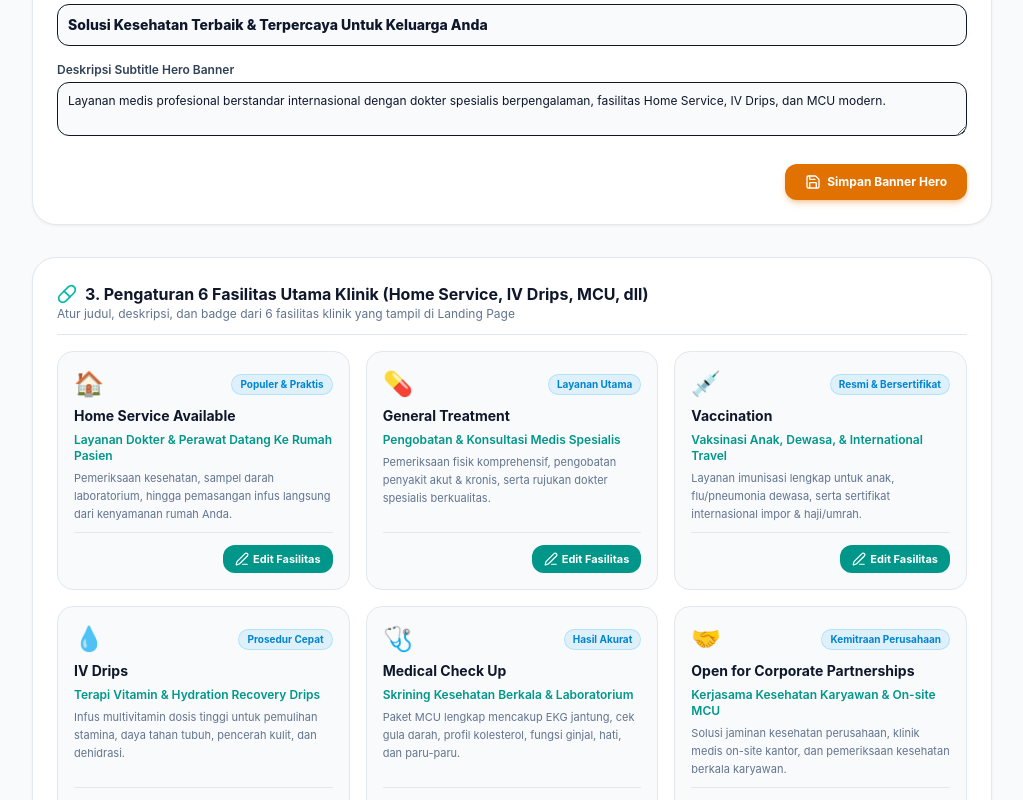
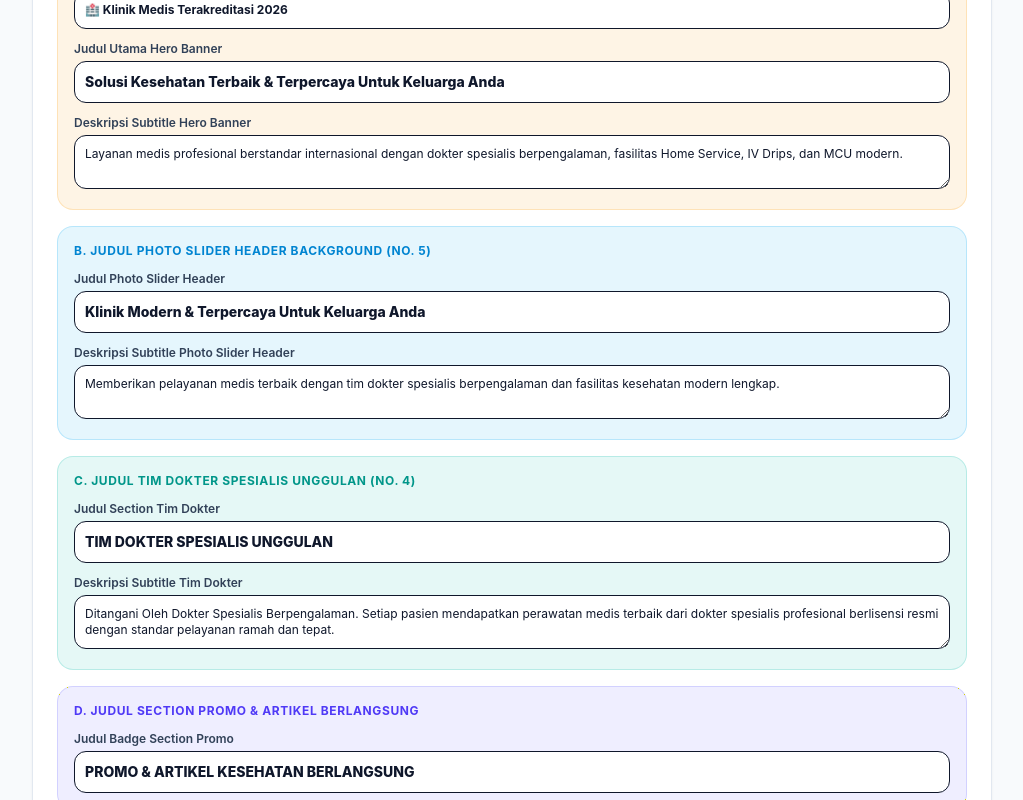
Before and after one commit to randyfp21/ProjectKlinikAlwi, a React (Vite) app in the folder frontend/: page /dashboard/cms in a window 1280 px wide. Shown: the part 1000-1800 px from the top of the page, without its empty margins (256-1279 px from the left). Built offline with nearby package versions, Linux system fonts and the light colour scheme; no server answers; sample sign-in values are in the browser's storage.

Commit message:
feat: Make all Landing Page section titles customizable via CMS Admin and sync end-to-end to PostgreSQL database

```diff
--- a/frontend/src/pages/CMSManagementPage.tsx
+++ b/frontend/src/pages/CMSManagementPage.tsx
@@ -55,11 +55,16 @@ export const CMSManagementPage: React.FC = () => {
     clinicAddress: cms.clinicAddress,
   });
 
-  // Hero Form State
+  // Hero Form State (Header & Judul Section CMS)
   const [heroForm, setHeroForm] = useState({
     heroTitle: cms.heroTitle,
     heroSubtitle: cms.heroSubtitle,
     heroBadge: cms.heroBadge,
+    galleryHeaderTitle: cms.galleryHeaderTitle,
+    galleryHeaderSubtitle: cms.galleryHeaderSubtitle,
+    doctorsHeaderTitle: cms.doctorsHeaderTitle,
+    doctorsHeaderSubtitle: cms.doctorsHeaderSubtitle,
+    promosHeaderTitle: cms.promosHeaderTitle,
   });
 
   const showToast = (msg: string) => {
@@ -394,6 +399,11 @@ export const CMSManagementPage: React.FC = () => {
                 heroTitle: 'Solusi Kesehatan Terbaik & Terpercaya Untuk Keluarga Anda',
                 heroSubtitle: 'Layanan medis profesional berstandar internasional dengan dokter spesialis berpengalaman, fasilitas Home Service, IV Drips, dan MCU modern.',
                 heroBadge: '🏥 Klinik Medis Terakreditasi 2026',
+                galleryHeaderTitle: 'Klinik Modern & Terpercaya Untuk Keluarga Anda',
+                galleryHeaderSubtitle: 'Memberikan pelayanan medis terbaik dengan tim dokter spesialis berpengalaman dan fasilitas kesehatan modern lengkap.',
+                doctorsHeaderTitle: 'TIM DOKTER SPESIALIS UNGGULAN',
+                doctorsHeaderSubtitle: 'Ditangani Oleh Dokter Spesialis Berpengalaman. Setiap pasien mendapatkan perawatan medis terbaik dari dokter spesialis profesional berlisensi resmi dengan standar pelayanan ramah dan tepat.',
+                promosHeaderTitle: 'PROMO & ARTIKEL KESEHATAN BERLANGSUNG',
               });
               showToast('Pengaturan CMS berhasil di-reset ke nilai default bawaan!');
             }}
@@ -517,33 +527,38 @@ export const CMSManagementPage: React.FC = () => {
         </form>
       </div>
 
-      {/* SECTION 2: HERO BANNER CMS */}
+      {/* SECTION 2: HERO BANNER & JUDUL HEADLINE SECTION LANDING PAGE */}
       <div className="glass-card p-6 rounded-3xl border shadow-sm space-y-4">
         <div className="flex items-center justify-between border-b border-slate-200 dark:border-slate-800 pb-3">
+          <div>
             <h2 className="text-base font-bold text-slate-900 dark:text-slate-100 flex items-center gap-2">
-            <Sparkles className="w-5 h-5 text-amber-500" /> 2. Pengaturan Header Hero Banner Landing Page
+              <Sparkles className="w-5 h-5 text-amber-500" /> 2. Pengaturan Judul Header & Section Landing Page
             </h2>
+            <p className="text-xs text-slate-500">Atur judul banner utama, judul photo slider background, judul tim dokter, dan judul promo kesehatan</p>
+          </div>
         </div>
 
         <form onSubmit={handleSaveHero} className="space-y-4 text-xs">
+          <div className="p-4 rounded-2xl bg-amber-500/10 border border-amber-500/20 space-y-3">
+            <h3 className="font-bold text-amber-600 dark:text-amber-400 text-xs uppercase tracking-wider">A. BANNER HERO UTAMA (Halaman Atas)</h3>
             <div>
               <label className="text-slate-700 dark:text-slate-300 block mb-1 font-semibold">Teks Badge Header Banner</label>
               <input
                 type="text"
                 value={heroForm.heroBadge}
                 onChange={(e) => setHeroForm({ ...heroForm, heroBadge: e.target.value })}
-              className="w-full p-2.5 bg-slate-50 dark:bg-slate-800 border rounded-xl font-bold text-amber-600 dark:text-amber-400 focus:outline-none"
+                className="w-full p-2.5 bg-white dark:bg-slate-800 border rounded-xl font-bold text-amber-600 dark:text-amber-400 focus:outline-none"
               />
             </div>
 
             <div>
-            <label className="text-slate-700 dark:text-slate-300 block mb-1 font-semibold">Judul Utama Hero (Heading 1)</label>
+              <label className="text-slate-700 dark:text-slate-300 block mb-1 font-semibold">Judul Utama Hero Banner</label>
               <input
                 type="text"
                 required
                 value={heroForm.heroTitle}
                 onChange={(e) => setHeroForm({ ...heroForm, heroTitle: e.target.value })}
-              className="w-full p-2.5 bg-slate-50 dark:bg-slate-800 border rounded-xl font-extrabold text-slate-900 dark:text-slate-100 text-sm focus:outline-none"
+                className="w-full p-2.5 bg-white dark:bg-slate-800 border rounded-xl font-extrabold text-slate-900 dark:text-slate-100 text-sm focus:outline-none"
               />
             </div>
 
@@ -554,8 +569,73 @@ export const CMSManagementPage: React.FC = () => {
                 required
                 value={heroForm.heroSubtitle}
                 onChange={(e) => setHeroForm({ ...heroForm, heroSubtitle: e.target.value })}
-              className="w-full p-2.5 bg-slate-50 dark:bg-slate-800 border rounded-xl text-slate-900 dark:text-slate-100 focus:outline-none"
+                className="w-full p-2.5 bg-white dark:bg-slate-800 border rounded-xl text-slate-900 dark:text-slate-100 focus:outline-none"
               />
+            </div>
+          </div>
+
+          <div className="p-4 rounded-2xl bg-sky-500/10 border border-sky-500/20 space-y-3">
+            <h3 className="font-bold text-sky-600 dark:text-sky-400 text-xs uppercase tracking-wider">B. JUDUL PHOTO SLIDER HEADER BACKGROUND (No. 5)</h3>
+            <div>
+              <label className="text-slate-700 dark:text-slate-300 block mb-1 font-semibold">Judul Photo Slider Header</label>
+              <input
+                type="text"
+                required
+                value={heroForm.galleryHeaderTitle}
+                onChange={(e) => setHeroForm({ ...heroForm, galleryHeaderTitle: e.target.value })}
+                className="w-full p-2.5 bg-white dark:bg-slate-800 border rounded-xl font-extrabold text-sky-600 dark:text-sky-400 text-sm focus:outline-none"
+              />
+            </div>
+
+            <div>
+              <label className="text-slate-700 dark:text-slate-300 block mb-1 font-semibold">Deskripsi Subtitle Photo Slider Header</label>
+              <textarea
+                rows={2}
+                required
+                value={heroForm.galleryHeaderSubtitle}
+                onChange={(e) => setHeroForm({ ...heroForm, galleryHeaderSubtitle: e.target.value })}
+                className="w-full p-2.5 bg-white dark:bg-slate-800 border rounded-xl text-slate-900 dark:text-slate-100 focus:outline-none"
+              />
+            </div>
+          </div>
+
+          <div className="p-4 rounded-2xl bg-teal-500/10 border border-teal-500/20 space-y-3">
+            <h3 className="font-bold text-teal-600 dark:text-teal-400 text-xs uppercase tracking-wider">C. JUDUL TIM DOKTER SPESIALIS UNGGULAN (No. 4)</h3>
+            <div>
+              <label className="text-slate-700 dark:text-slate-300 block mb-1 font-semibold">Judul Section Tim Dokter</label>
+              <input
+                type="text"
+                required
+                value={heroForm.doctorsHeaderTitle}
+                onChange={(e) => setHeroForm({ ...heroForm, doctorsHeaderTitle: e.target.value })}
+                className="w-full p-2.5 bg-white dark:bg-slate-800 border rounded-xl font-extrabold text-teal-600 dark:text-teal-400 text-sm focus:outline-none"
+              />
+            </div>
+
+            <div>
+              <label className="text-slate-700 dark:text-slate-300 block mb-1 font-semibold">Deskripsi Subtitle Tim Dokter</label>
+              <textarea
+                rows={2}
+                required
+                value={heroForm.doctorsHeaderSubtitle}
+                onChange={(e) => setHeroForm({ ...heroForm, doctorsHeaderSubtitle: e.target.value })}
+                className="w-full p-2.5 bg-white dark:bg-slate-800 border rounded-xl text-slate-900 dark:text-slate-100 focus:outline-none"
+              />
+            </div>
+          </div>
+
+          <div className="p-4 rounded-2xl bg-indigo-500/10 border border-indigo-500/20 space-y-3">
+            <h3 className="font-bold text-indigo-600 dark:text-indigo-400 text-xs uppercase tracking-wider">D. JUDUL SECTION PROMO & ARTIKEL BERLANGSUNG</h3>
+            <div>
+              <label className="text-slate-700 dark:text-slate-300 block mb-1 font-semibold">Judul Badge Section Promo</label>
+              <input
+                type="text"
+                required
+                value={heroForm.promosHeaderTitle}
+                onChange={(e) => setHeroForm({ ...heroForm, promosHeaderTitle: e.target.value })}
+                className="w-full p-2.5 bg-white dark:bg-slate-800 border rounded-xl font-extrabold text-indigo-600 dark:text-indigo-400 text-sm focus:outline-none"
+              />
+            </div>
           </div>
 
           <div className="flex justify-end pt-2">
@@ -563,7 +643,7 @@ export const CMSManagementPage: React.FC = () => {
               type="submit"
               className="px-5 py-2.5 rounded-xl bg-amber-600 hover:bg-amber-700 text-white font-bold text-xs shadow-md shadow-amber-600/30 flex items-center gap-1.5"
             >
-              <Save className="w-4 h-4" /> Simpan Banner Hero
+              <Save className="w-4 h-4" /> Simpan Seluruh Judul Section CMS
             </button>
           </div>
         </form>
--- a/frontend/src/pages/LandingPage.tsx
+++ b/frontend/src/pages/LandingPage.tsx
@@ -39,7 +39,7 @@ export const LandingPage: React.FC = () => {
   const { t } = useLanguageStore();
   const { isDarkMode, toggleTheme } = useThemeStore();
   const cms = useCMSStore();
-  const { clinicName, clinicTagline, clinicLogoIcon, heroTitle, heroSubtitle, heroBadge, facilities, featuredDoctors, galleryPhotos, promos, contactPhone, contactEmail, contactInstagram, clinicAddress } = cms;
+  const { clinicName, clinicTagline, clinicLogoIcon, heroTitle, heroSubtitle, heroBadge, galleryHeaderTitle, galleryHeaderSubtitle, doctorsHeaderTitle, doctorsHeaderSubtitle, promosHeaderTitle, facilities, featuredDoctors, galleryPhotos, promos, contactPhone, contactEmail, contactInstagram, clinicAddress } = cms;
 
   const [activeSlideIndex, setActiveSlideIndex] = useState(0);
 
@@ -158,11 +158,11 @@ export const LandingPage: React.FC = () => {
           </div>
 
           <h2 className="text-4xl sm:text-6xl font-black tracking-tight text-white leading-tight drop-shadow-lg">
-            Klinik Modern & Terpercaya Untuk Keluarga Anda
+            {galleryHeaderTitle || 'Klinik Modern & Terpercaya Untuk Keluarga Anda'}
           </h2>
 
           <p className="text-slate-200 text-sm sm:text-lg max-w-3xl mx-auto leading-relaxed font-medium drop-shadow-md">
-            Memberikan pelayanan medis terbaik dengan tim dokter spesialis berpengalaman dan fasilitas kesehatan modern lengkap.
+            {galleryHeaderSubtitle || 'Memberikan pelayanan medis terbaik dengan tim dokter spesialis berpengalaman dan fasilitas kesehatan modern lengkap.'}
           </p>
 
           {/* Active Photo Info Badge */}
@@ -215,7 +215,7 @@ export const LandingPage: React.FC = () => {
       <section className="py-20 px-6 max-w-7xl mx-auto w-full space-y-12">
         <div className="text-center space-y-3">
           <span className="px-3.5 py-1.5 rounded-full bg-amber-500/10 text-amber-600 dark:text-amber-400 border border-amber-500/20 text-xs font-bold font-mono uppercase tracking-wider inline-flex items-center gap-1.5">
-            <Gift className="w-4 h-4 text-amber-500" /> PROMO & ARTIKEL KESEHATAN BERLANGSUNG
+            <Gift className="w-4 h-4 text-amber-500" /> {promosHeaderTitle || 'PROMO & ARTIKEL KESEHATAN BERLANGSUNG'}
           </span>
           <h2 className="text-3xl sm:text-4xl font-black text-slate-900 dark:text-white tracking-tight">
             Penawaran Spesial & Paket Hemat Klinik
@@ -331,9 +331,9 @@ export const LandingPage: React.FC = () => {
         <div className="max-w-7xl mx-auto space-y-12">
           <div className="text-center space-y-3">
             <span className="px-3 py-1 rounded-full bg-sky-500/10 text-sky-600 dark:text-sky-400 border border-sky-500/20 text-xs font-bold font-mono uppercase tracking-wider">
-              TIM DOKTER SPESIALIS UNGGULAN
+              {doctorsHeaderTitle || 'TIM DOKTER SPESIALIS UNGGULAN'}
             </span>
-            <h2 className="text-3xl font-black text-slate-900 dark:text-white">Ditangani Oleh Dokter Spesialis Berpengalaman</h2>
+            <h2 className="text-3xl font-black text-slate-900 dark:text-white">{doctorsHeaderSubtitle || 'Ditangani Oleh Dokter Spesialis Berpengalaman'}</h2>
             <p className="text-slate-500 dark:text-slate-400 text-xs sm:text-sm max-w-2xl mx-auto">
               Setiap pasien mendapatkan perawatan medis terbaik dari dokter spesialis profesional berlisensi resmi dengan standar pelayanan ramah dan tepat.
             </p>
--- a/frontend/src/store/useCMSStore.ts
+++ b/frontend/src/store/useCMSStore.ts
@@ -53,10 +53,15 @@ export interface CMSState {
   contactInstagram: string;
   clinicAddress: string;
 
-  // Hero Section
+  // Hero & Section Titles
   heroTitle: string;
   heroSubtitle: string;
   heroBadge: string;
+  galleryHeaderTitle: string;
+  galleryHeaderSubtitle: string;
+  doctorsHeaderTitle: string;
+  doctorsHeaderSubtitle: string;
+  promosHeaderTitle: string;
 
   // Facilities
   facilities: CMSFacility[];
@@ -76,7 +81,7 @@ export interface CMSState {
 
   // Local Actions
   updateBranding: (data: Partial<Pick<CMSState, 'clinicName' | 'clinicTagline' | 'clinicLogoIcon' | 'contactPhone' | 'contactEmail' | 'contactInstagram' | 'clinicAddress'>>) => void;
-  updateHero: (data: Partial<Pick<CMSState, 'heroTitle' | 'heroSubtitle' | 'heroBadge'>>) => void;
+  updateHero: (data: Partial<Pick<CMSState, 'heroTitle' | 'heroSubtitle' | 'heroBadge' | 'galleryHeaderTitle' | 'galleryHeaderSubtitle' | 'doctorsHeaderTitle' | 'doctorsHeaderSubtitle' | 'promosHeaderTitle'>>) => void;
   updateFacility: (id: string, updated: Partial<CMSFacility>) => void;
   updateDoctor: (id: number, updated: Partial<CMSFeaturedDoctor>) => void;
   updateGalleryPhoto: (id: number, updated: Partial<CMSClinicGallery>) => void;
@@ -260,6 +265,11 @@ export const useCMSStore = create<CMSState>()(
       heroTitle: 'Solusi Kesehatan Terbaik & Terpercaya Untuk Keluarga Anda',
       heroSubtitle: 'Layanan medis profesional berstandar internasional dengan dokter spesialis berpengalaman, fasilitas Home Service, IV Drips, dan MCU modern.',
       heroBadge: '🏥 Klinik Medis Terakreditasi 2026',
+      galleryHeaderTitle: 'Klinik Modern & Terpercaya Untuk Keluarga Anda',
+      galleryHeaderSubtitle: 'Memberikan pelayanan medis terbaik dengan tim dokter spesialis berpengalaman dan fasilitas kesehatan modern lengkap.',
+      doctorsHeaderTitle: 'TIM DOKTER SPESIALIS UNGGULAN',
+      doctorsHeaderSubtitle: 'Ditangani Oleh Dokter Spesialis Berpengalaman. Setiap pasien mendapatkan perawatan medis terbaik dari dokter spesialis profesional berlisensi resmi dengan standar pelayanan ramah dan tepat.',
+      promosHeaderTitle: 'PROMO & ARTIKEL KESEHATAN BERLANGSUNG',
 
       facilities: DEFAULT_FACILITIES,
       featuredDoctors: DEFAULT_DOCTORS,
@@ -282,6 +292,11 @@ export const useCMSStore = create<CMSState>()(
               heroTitle: data.hero_title || get().heroTitle,
               heroSubtitle: data.hero_subtitle || get().heroSubtitle,
               heroBadge: data.hero_badge || get().heroBadge,
+              galleryHeaderTitle: data.gallery_header_title || get().galleryHeaderTitle,
+              galleryHeaderSubtitle: data.gallery_header_subtitle || get().galleryHeaderSubtitle,
+              doctorsHeaderTitle: data.doctors_header_title || get().doctorsHeaderTitle,
+              doctorsHeaderSubtitle: data.doctors_header_subtitle || get().doctorsHeaderSubtitle,
+              promosHeaderTitle: data.promos_header_title || get().promosHeaderTitle,
               facilities: data.facilities_json ? JSON.parse(data.facilities_json) : get().facilities,
               featuredDoctors: data.doctors_json ? JSON.parse(data.doctors_json) : get().featuredDoctors,
               galleryPhotos: data.gallery_json ? JSON.parse(data.gallery_json) : get().galleryPhotos,
@@ -306,6 +321,11 @@ export const useCMSStore = create<CMSState>()(
           hero_title: state.heroTitle,
           hero_subtitle: state.heroSubtitle,
           hero_badge: state.heroBadge,
+          gallery_header_title: state.galleryHeaderTitle,
+          gallery_header_subtitle: state.galleryHeaderSubtitle,
+          doctors_header_title: state.doctorsHeaderTitle,
+          doctors_header_subtitle: state.doctorsHeaderSubtitle,
+          promos_header_title: state.promosHeaderTitle,
           facilities_json: JSON.stringify(state.facilities),
           doctors_json: JSON.stringify(state.featuredDoctors),
           gallery_json: JSON.stringify(state.galleryPhotos),
@@ -404,6 +424,11 @@ export const useCMSStore = create<CMSState>()(
           heroTitle: 'Solusi Kesehatan Terbaik & Terpercaya Untuk Keluarga Anda',
           heroSubtitle: 'Layanan medis profesional berstandar internasional dengan dokter spesialis berpengalaman, fasilitas Home Service, IV Drips, dan MCU modern.',
           heroBadge: '🏥 Klinik Medis Terakreditasi 2026',
+          galleryHeaderTitle: 'Klinik Modern & Terpercaya Untuk Keluarga Anda',
+          galleryHeaderSubtitle: 'Memberikan pelayanan medis terbaik dengan tim dokter spesialis berpengalaman dan fasilitas kesehatan modern lengkap.',
+          doctorsHeaderTitle: 'TIM DOKTER SPESIALIS UNGGULAN',
+          doctorsHeaderSubtitle: 'Ditangani Oleh Dokter Spesialis Berpengalaman. Setiap pasien mendapatkan perawatan medis terbaik dari dokter spesialis profesional berlisensi resmi dengan standar pelayanan ramah dan tepat.',
+          promosHeaderTitle: 'PROMO & ARTIKEL KESEHATAN BERLANGSUNG',
           facilities: DEFAULT_FACILITIES,
           featuredDoctors: DEFAULT_DOCTORS,
           galleryPhotos: DEFAULT_GALLERY,
```
Also changed, not shown: 2 other files (tests, documents, lock files or other folders). Lines whose indentation alone changed are shown as unchanged.
